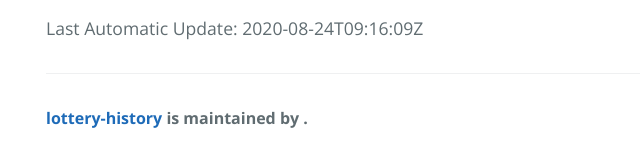
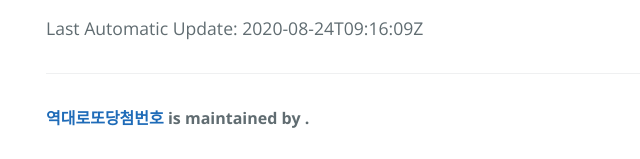
Before and after one commit to sh0seo/lottery-history, a Jekyll site: the page built from index.md, in a window 1280 px wide and 900 px high, scrolled down 39773 px. Shown: the part 738-897 px from the top of the window, without its empty margins (178-818 px from the left). Built offline with Jekyll 4.4.1, drawn with Linux system fonts in a browser that asks for light colours.

Commit message:
Update page-footer.html

```diff
--- a/_includes/page-footer.html
+++ b/_includes/page-footer.html
@@ -1,3 +1,3 @@
 <footer class="site-footer">
-  <span class="site-footer-owner"><a href="{{ site.url }}">{{ site.title }}</a> is maintained by <a href="{{ site.author.url }}">{{ site.author.name }}</a>.</span>
+  <span class="site-footer-owner"><a href="{{ site.url }}">역대로또당첨번호</a> is maintained by <a href="{{ site.author.url }}">{{ site.author.name }}</a>.</span>
 </footer>
```
